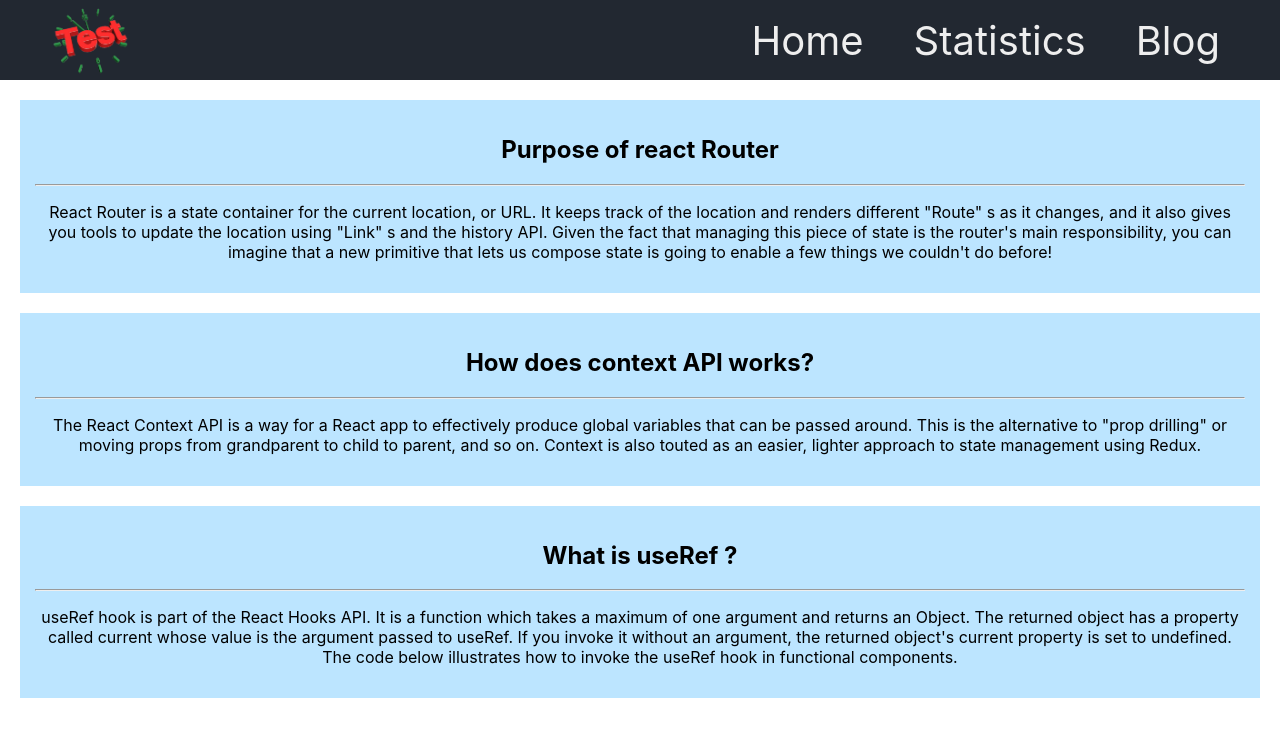
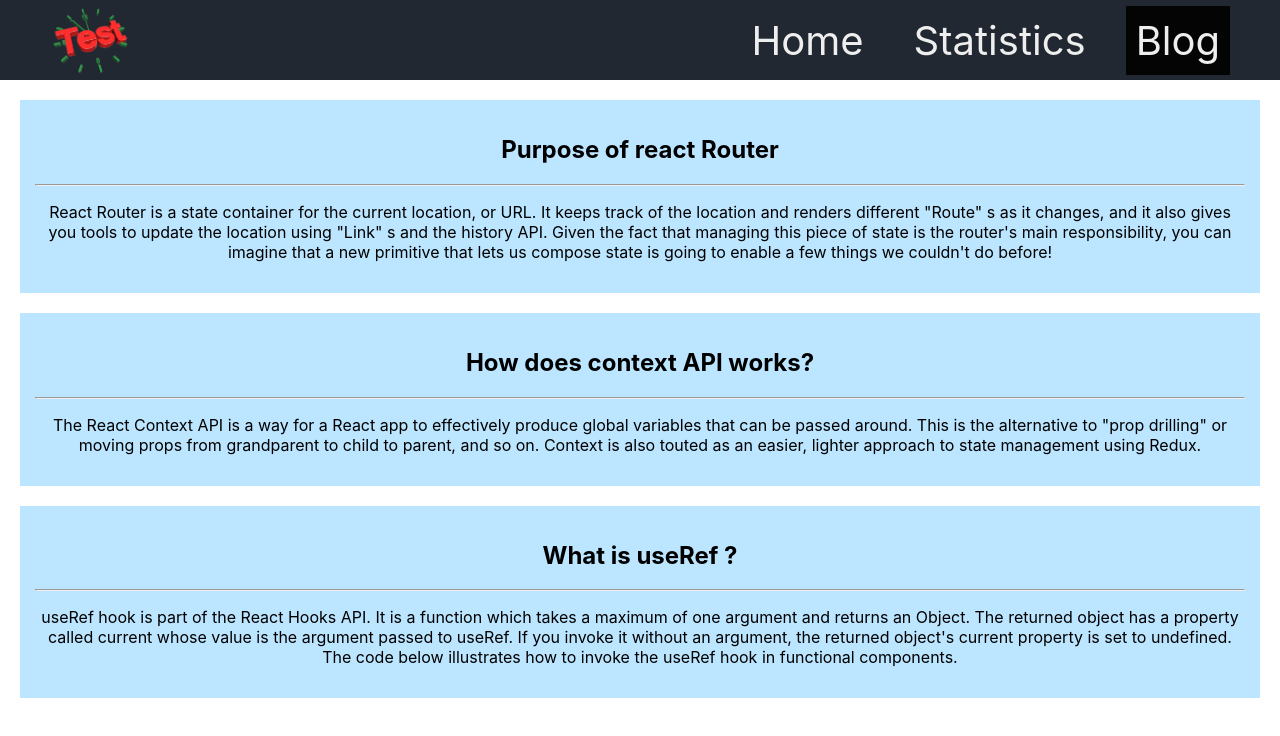
Before and after one commit to parvezmrf/test_your_developer_skill, a React (Create React App) app: page /blog in a window 1280 px wide. Shown: the top 736 px of the page. Built offline with nearby package versions, Linux system fonts and the light colour scheme.

Commit message:
active route

```diff
--- a/src/components/Header/Header.css
+++ b/src/components/Header/Header.css
@@ -8,10 +8,8 @@
 }
 
 .nav-link a:hover {
-    background-color: #393E46;
+    background-color: #040405;
     border-radius: 10px;
-    box-shadow: rgba(3, 102, 214, 0.3) 0px 0px 0px 5px;
-
 
 }
 
@@ -27,6 +25,11 @@
     width: 80px;
 }
 
+.active {
+    background-color: #040405;
+}
+
+
 @media only screen and (max-width: 768px) {
     .nav-link a {
         display: block;
--- a/src/components/Header/Header.js
+++ b/src/components/Header/Header.js
@@ -1,5 +1,5 @@
 import React from 'react';
-import { Link } from 'react-router-dom';
+import { NavLink } from 'react-router-dom';
 import './Header.css';
 import navimg from '../../img/header.png'
 
@@ -8,9 +8,9 @@
         <div className='navbar' >
             <img src={navimg} alt="" />
             <nav className='nav-link' >
-                <Link to='/'>Home</Link>
-                <Link to='/chart'>Statistics</Link>
-                <Link to='/blog'>Blog</Link>
+                <NavLink className={({ isActive }) => isActive ? 'active' : undefined} to='/'>Home</NavLink>
+                <NavLink className={({ isActive }) => isActive ? 'active' : undefined} to='/chart'>Statistics</NavLink>
+                <NavLink className={({ isActive }) => isActive ? 'active' : undefined} to='/blog'>Blog</NavLink>
             </nav>
         </div>
     );
```
